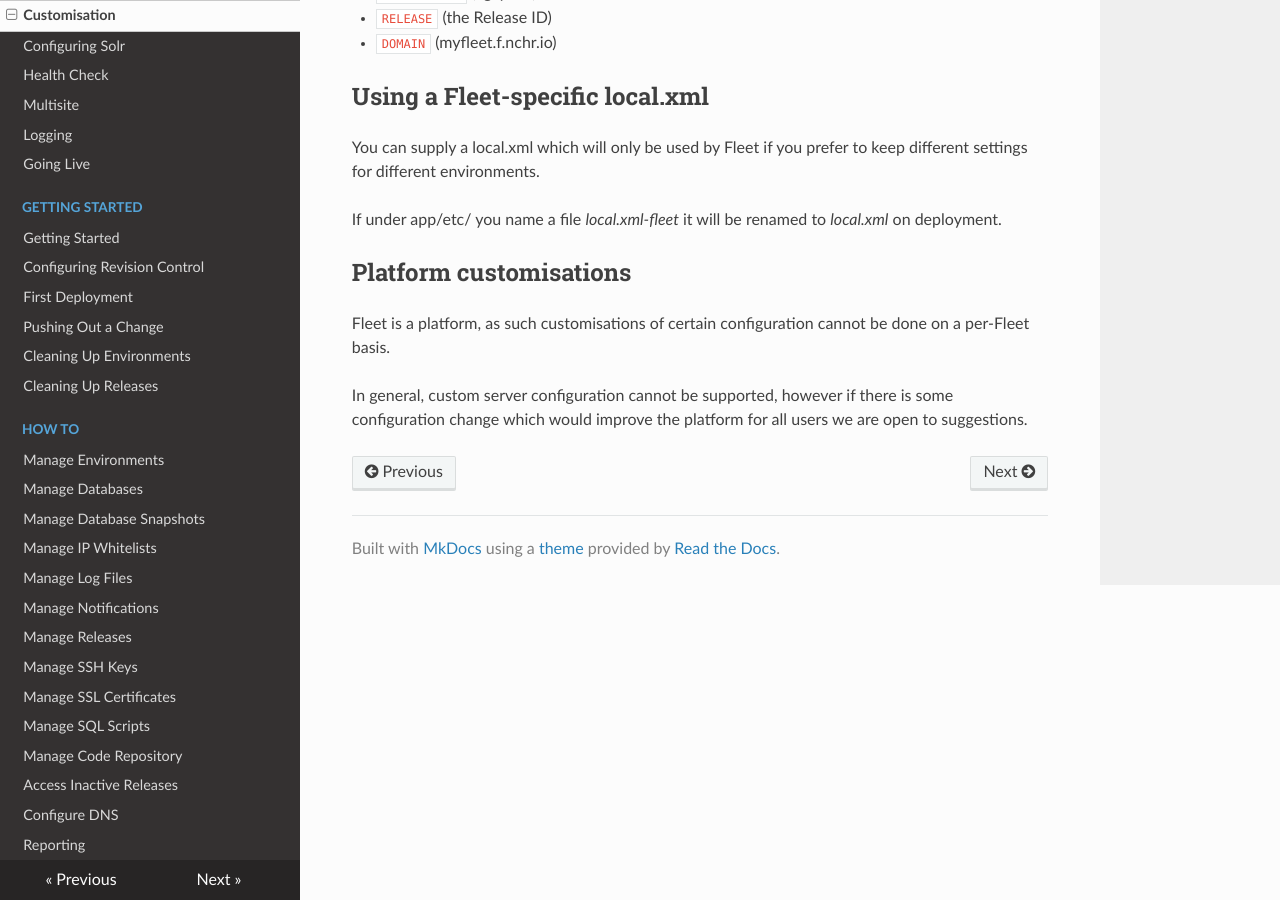
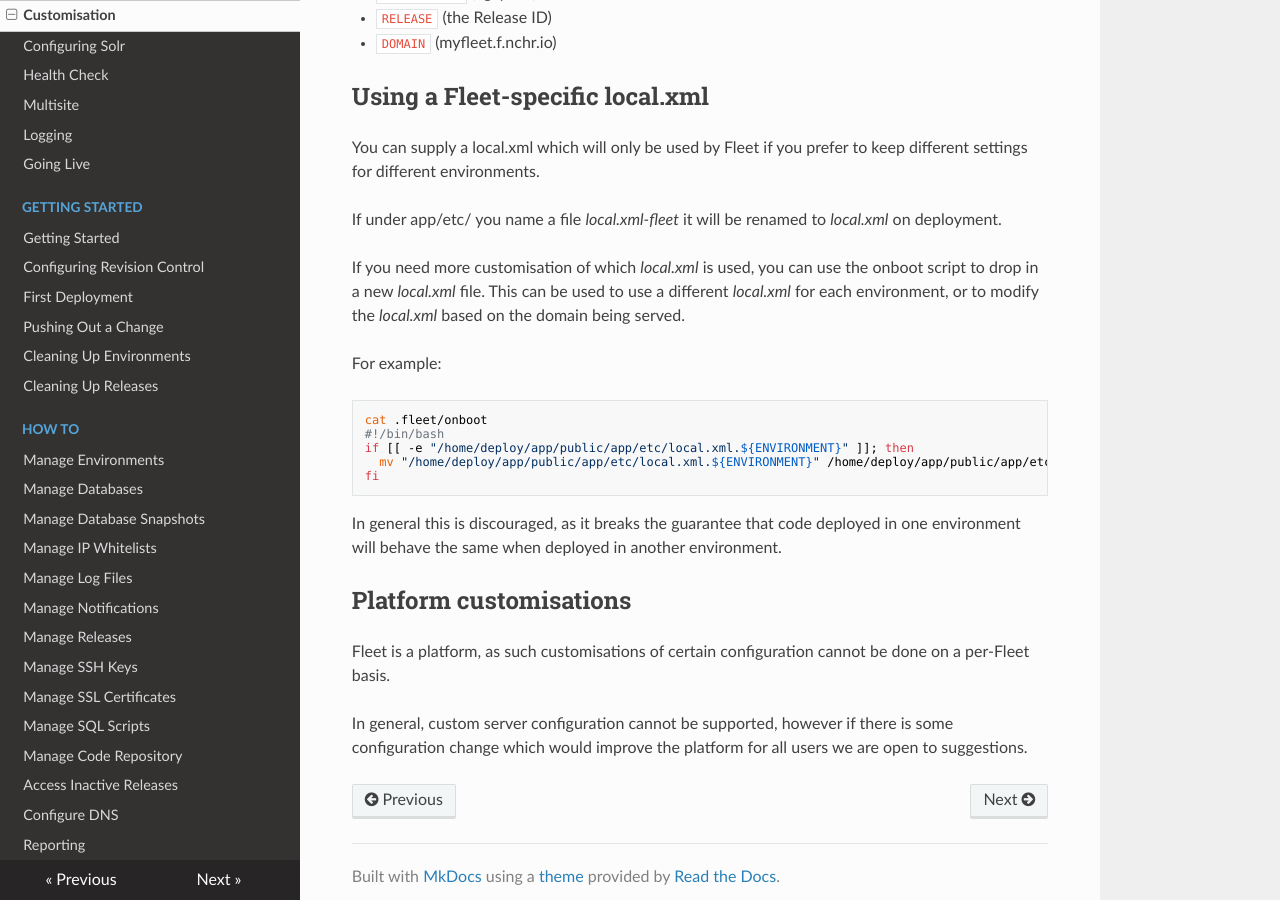
Before and after one commit to anchor/fleet-magento-docs, an MkDocs documentation site: the page built from docs/configuring-magento-for-fleet/customisation.md, in a window 1280 px wide and 900 px high, scrolled down 2160 px. Built offline with MkDocs 1.6.1, drawn with Linux system fonts in a browser that asks for light colours; nearby versions of some CDN libraries; old or Windows-style settings are respelled for this version of MkDocs.

Commit message:
Documentation on configuring a per-environment local.xml

````diff
--- a/docs/configuring-magento-for-fleet/customisation.md
+++ b/docs/configuring-magento-for-fleet/customisation.md
@@ -114,6 +114,21 @@ You can supply a local.xml which will only be used by Fleet if you prefer to kee
 
 If under app/etc/ you name a file *local.xml-fleet* it will be renamed to *local.xml* on deployment.
 
+If you need more customisation of which *local.xml* is used, you can use the onboot script to drop in a new *local.xml* file.
+This can be used to use a different *local.xml* for each environment, or to modify the *local.xml* based on the domain being served.
+
+For example:
+```
+cat .fleet/onboot
+#!/bin/bash
+if [[ -e "/home/deploy/app/public/app/etc/local.xml.${ENVIRONMENT}" ]]; then
+  mv "/home/deploy/app/public/app/etc/local.xml.${ENVIRONMENT}" /home/deploy/app/public/app/etc/local.xml
+fi
+```
+
+In general this is discouraged, as it breaks the guarantee that code deployed in one environment will
+behave the same when deployed in another environment.
+
 Platform customisations
 ----
 
````
